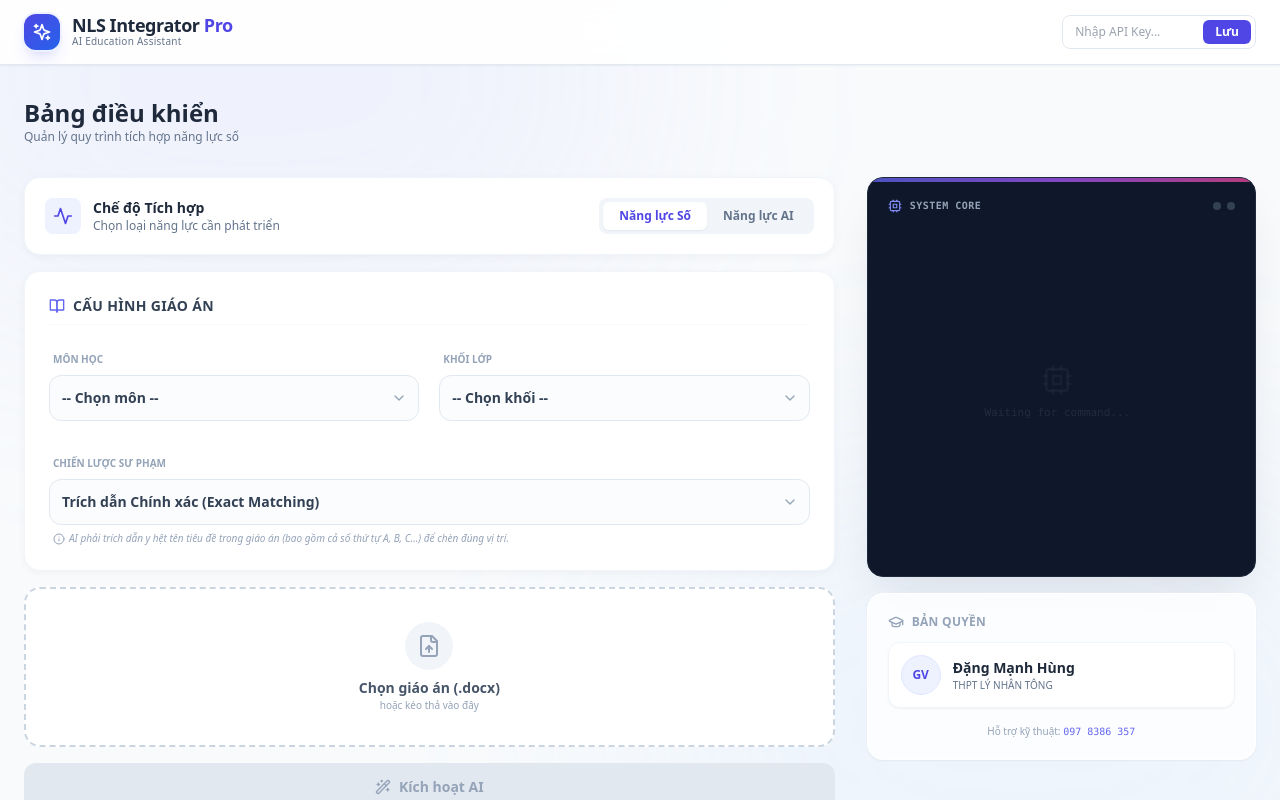
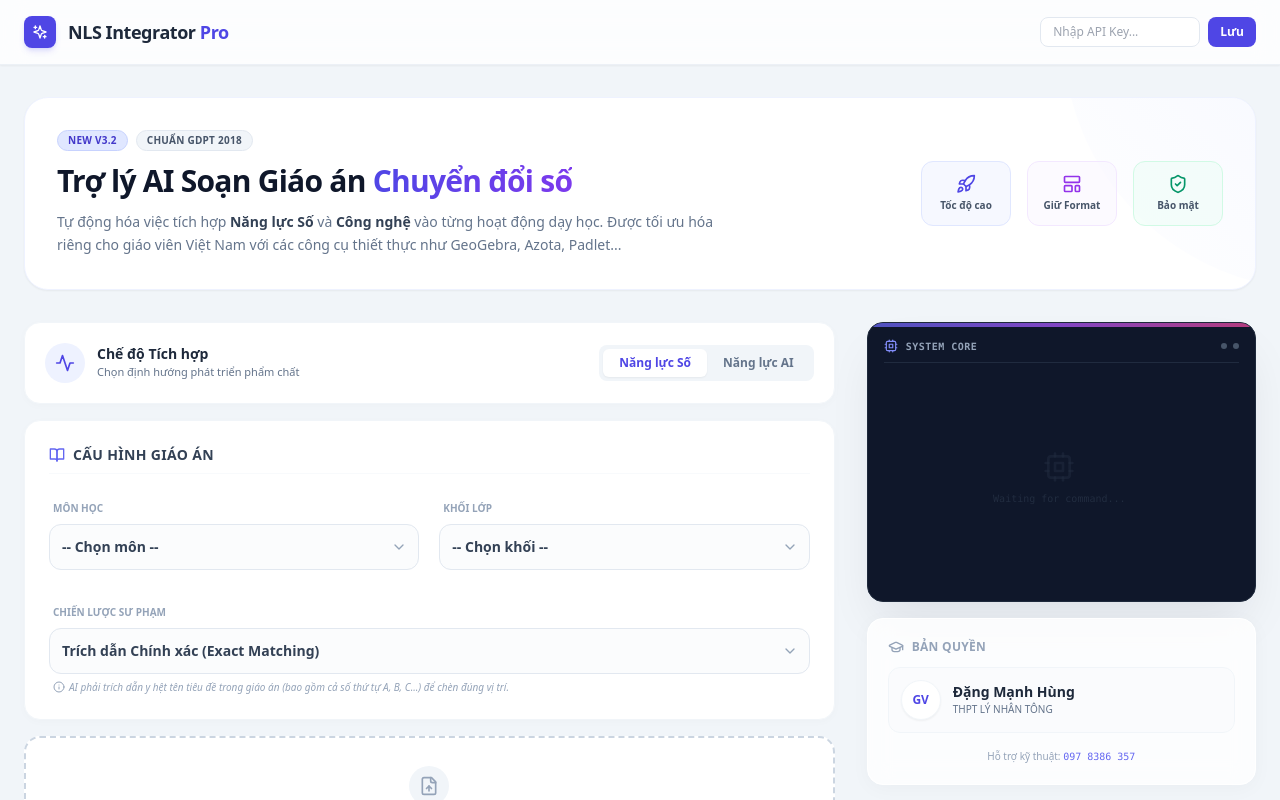
Before and after one commit to dmhungc3/nls-integrator-final-DMH, a React (Vite) app: page / in a window 1280 px wide. Shown: the top 800 px of the page. Built offline with nearby package versions, Linux system fonts and the light colour scheme.

Commit message:
Cap nhat noi dung moi

```diff
--- a/App.tsx
+++ b/App.tsx
@@ -1,8 +1,9 @@
-import React, { useState, useEffect } from 'react';
+import React, { useState, useEffect, useRef } from 'react';
 import {
   FileUp, Wand2, FileCheck, Download,
   BookOpen, GraduationCap, Sparkles, ChevronRight,
-  Activity, Cpu, Info, ShieldCheck, Key, CheckCircle2
+  Activity, Cpu, Info, ShieldCheck, Key, CheckCircle2,
+  Zap, Rocket, LayoutTemplate
 } from 'lucide-react';
 import { AppState, SubjectType, GradeType, GeneratedNLSContent } from './types';
 import { extractTextFromDocx, createIntegrationTextPrompt, PEDAGOGY_MODELS } from './utils';
@@ -13,7 +14,8 @@ import SmartEditor from './components/SmartEditor';
 type IntegrationMode = 'NLS' | 'NAI';
 
 const App: React.FC = () => {
-  const APP_VERSION = "v3.1 PRO (Sticky UI)";
+  const APP_VERSION = "v3.2 ULTIMATE";
+  const terminalRef = useRef<HTMLDivElement>(null);
 
   const [pedagogy, setPedagogy] = useState<string>('DEFAULT');
   const [state, setState] = useState<AppState>({
@@ -29,6 +31,13 @@ const App: React.FC = () => {
     const savedKey = localStorage.getItem('gemini_api_key');
     if (savedKey) { setUserApiKey(savedKey); setIsKeySaved(true); }
   }, []);
+
+  // Auto-scroll terminal to bottom
+  useEffect(() => {
+    if (terminalRef.current) {
+      terminalRef.current.scrollTop = terminalRef.current.scrollHeight;
+    }
+  }, [state.logs]);
 
   const saveKeyToLocal = () => {
     if (userApiKey.trim()) {
@@ -98,38 +107,29 @@ const App: React.FC = () => {
   };
 
   return (
-    <div className="min-h-screen bg-slate-50 font-sans text-slate-800 pb-10 overflow-x-hidden selection:bg-indigo-100 selection:text-indigo-900">
-
-      {/* Background Ambience */}
-      <div className="fixed inset-0 z-0 pointer-events-none">
-        <div className="absolute top-[-20%] left-[-10%] w-[60%] h-[60%] rounded-full bg-indigo-300/10 blur-[120px]" />
-        <div className="absolute bottom-[-20%] right-[-10%] w-[60%] h-[60%] rounded-full bg-blue-300/10 blur-[120px]" />
-      </div>
+    <div className="min-h-screen bg-[#F1F5F9] font-sans text-slate-800 pb-10 overflow-x-hidden selection:bg-indigo-100 selection:text-indigo-900">
 
       {/* HEADER */}
-      <header className="sticky top-0 z-50 bg-white/90 backdrop-blur-xl border-b border-slate-200 shadow-sm">
+      <header className="sticky top-0 z-50 bg-white/80 backdrop-blur-md border-b border-slate-200/60 shadow-sm">
           <div className="max-w-7xl mx-auto px-6 h-16 flex items-center justify-between">
               <div className="flex items-center gap-3">
-                  <div className="w-9 h-9 bg-gradient-to-br from-indigo-600 to-blue-600 rounded-xl flex items-center justify-center text-white shadow-lg shadow-indigo-500/20 ring-2 ring-indigo-50">
-                      <Sparkles className="w-5 h-5" />
+                  <div className="w-8 h-8 bg-indigo-600 rounded-lg flex items-center justify-center text-white shadow-md shadow-indigo-500/20">
+                      <Sparkles className="w-4 h-4" />
                   </div>
-                  <div>
-                      <h1 className="font-bold text-slate-800 text-lg tracking-tight leading-none">NLS Integrator <span className="text-indigo-600">Pro</span></h1>
-                      <p className="text-[10px] text-slate-500 font-medium tracking-wide">AI Education Assistant</p>
-                  </div>
+                  <h1 className="font-bold text-slate-800 text-lg tracking-tight">NLS Integrator <span className="text-indigo-600">Pro</span></h1>
               </div>
 
               <div className="flex items-center gap-3">
                   {isKeySaved ? (
-                      <div className="flex items-center gap-2 bg-emerald-50 px-3 py-1.5 rounded-full border border-emerald-100 shadow-sm">
-                          <CheckCircle2 className="w-3.5 h-3.5 text-emerald-500" />
-                          <span className="text-emerald-700 font-bold text-[11px]">Sẵn sàng</span>
+                      <div className="flex items-center gap-2 bg-emerald-50 px-3 py-1 rounded-full border border-emerald-100">
+                          <div className="w-2 h-2 rounded-full bg-emerald-500 animate-pulse"></div>
+                          <span className="text-emerald-700 font-bold text-[10px] uppercase">AI Ready</span>
                           <button onClick={handleEditKey} className="ml-1 text-[10px] text-slate-400 hover:text-indigo-600 underline">Đổi Key</button>
                       </div>
                   ) : (
-                      <div className="flex gap-2 bg-white p-1 rounded-lg border border-slate-200">
-                        <input type="password" value={userApiKey} onChange={(e) => setUserApiKey(e.target.value)} placeholder="Nhập API Key..." className="text-xs px-2 outline-none w-32 bg-transparent" />
-                        <button onClick={saveKeyToLocal} className="px-3 py-1 bg-indigo-600 text-white rounded-md text-xs font-bold hover:bg-indigo-700">Lưu</button>
+                      <div className="flex gap-2">
+                        <input type="password" value={userApiKey} onChange={(e) => setUserApiKey(e.target.value)} placeholder="Nhập API Key..." className="text-xs px-3 py-1.5 rounded-lg border border-slate-200 outline-none w-40 focus:border-indigo-500 transition-colors" />
+                        <button onClick={saveKeyToLocal} className="px-3 py-1.5 bg-indigo-600 text-white rounded-lg text-xs font-bold hover:bg-indigo-700 transition-colors">Lưu</button>
                       </div>
                   )}
               </div>
@@ -138,10 +138,40 @@ const App: React.FC = () => {
 
       <main className="relative z-10 max-w-7xl mx-auto px-6 py-8">
 
-        {/* HERO */}
-        <div className="mb-8">
-            <h2 className="text-2xl font-bold text-slate-800">Bảng điều khiển</h2>
-            <p className="text-slate-500 text-xs">Quản lý quy trình tích hợp năng lực số</p>
+        {/* HERO SECTION (MỚI - GIỚI THIỆU PHẦN MỀM) */}
+        <div className="bg-white rounded-3xl p-8 mb-8 shadow-sm border border-indigo-50 relative overflow-hidden animate-fade-in-up">
+            <div className="absolute top-0 right-0 w-64 h-64 bg-gradient-to-bl from-indigo-50/50 to-transparent rounded-bl-full -mr-16 -mt-16 pointer-events-none" />
+
+            <div className="relative z-10 flex flex-col md:flex-row items-start md:items-center justify-between gap-6">
+                <div className="max-w-2xl">
+                    <div className="flex items-center gap-2 mb-3">
+                        <span className="px-2.5 py-0.5 rounded-full bg-indigo-100 text-indigo-700 text-[10px] font-bold uppercase tracking-wide border border-indigo-200">New v3.2</span>
+                        <span className="px-2.5 py-0.5 rounded-full bg-slate-100 text-slate-600 text-[10px] font-bold uppercase tracking-wide border border-slate-200">Chuẩn GDPT 2018</span>
+                    </div>
+                    <h2 className="text-3xl font-extrabold text-slate-900 mb-3 tracking-tight">
+                        Trợ lý AI Soạn Giáo án <span className="text-transparent bg-clip-text bg-gradient-to-r from-indigo-600 to-violet-600">Chuyển đổi số</span>
+                    </h2>
+                    <p className="text-slate-500 text-sm leading-relaxed">
+                        Tự động hóa việc tích hợp <span className="font-semibold text-slate-700">Năng lực Số</span> và <span className="font-semibold text-slate-700">Công nghệ</span> vào từng hoạt động dạy học.
+                        Được tối ưu hóa riêng cho giáo viên Việt Nam với các công cụ thiết thực như GeoGebra, Azota, Padlet...
+                    </p>
+                </div>
+
+                <div className="flex gap-4 shrink-0">
+                    <div className="flex flex-col items-center gap-1 p-3 bg-indigo-50/50 rounded-xl border border-indigo-100 min-w-[90px]">
+                        <Rocket className="w-5 h-5 text-indigo-600" />
+                        <span className="text-[10px] font-bold text-slate-600">Tốc độ cao</span>
+                    </div>
+                    <div className="flex flex-col items-center gap-1 p-3 bg-purple-50/50 rounded-xl border border-purple-100 min-w-[90px]">
+                        <LayoutTemplate className="w-5 h-5 text-purple-600" />
+                        <span className="text-[10px] font-bold text-slate-600">Giữ Format</span>
+                    </div>
+                    <div className="flex flex-col items-center gap-1 p-3 bg-emerald-50/50 rounded-xl border border-emerald-100 min-w-[90px]">
+                        <ShieldCheck className="w-5 h-5 text-emerald-600" />
+                        <span className="text-[10px] font-bold text-slate-600">Bảo mật</span>
+                    </div>
+                </div>
+            </div>
         </div>
 
         <div className="grid grid-cols-1 lg:grid-cols-12 gap-8 items-start">
@@ -150,15 +180,15 @@ const App: React.FC = () => {
           <div className="lg:col-span-8 space-y-6">
 
             {state.step === 'upload' && (
-              <div className="grid grid-cols-1 md:grid-cols-2 gap-4 animate-fade-in-up">
+              <div className="grid grid-cols-1 md:grid-cols-2 gap-4 animate-fade-in-up" style={{animationDelay: '0.1s'}}>
 
                   {/* Card 1: Chế độ */}
-                  <div className="col-span-1 md:col-span-2 bg-white rounded-2xl p-5 shadow-[0_2px_8px_rgba(0,0,0,0.04)] border border-slate-100 flex items-center justify-between">
+                  <div className="col-span-1 md:col-span-2 bg-white rounded-2xl p-5 shadow-[0_2px_8px_rgba(0,0,0,0.02)] border border-slate-100 flex items-center justify-between">
                       <div className="flex items-center gap-3">
-                          <div className="p-2 bg-indigo-50 rounded-lg text-indigo-600"><Activity className="w-5 h-5" /></div>
+                          <div className="w-10 h-10 bg-indigo-50 rounded-full flex items-center justify-center text-indigo-600"><Activity className="w-5 h-5" /></div>
                           <div>
                               <h3 className="font-bold text-slate-800 text-sm">Chế độ Tích hợp</h3>
-                              <p className="text-xs text-slate-500">Chọn loại năng lực cần phát triển</p>
+                              <p className="text-[11px] text-slate-500">Chọn định hướng phát triển phẩm chất</p>
                           </div>
                       </div>
                       <div className="flex bg-slate-100 p-1 rounded-lg">
@@ -168,8 +198,8 @@ const App: React.FC = () => {
                   </div>
 
                   {/* Card 2: Thông tin chuyên môn */}
-                  <div className="col-span-1 md:col-span-2 bg-white rounded-2xl p-6 shadow-[0_2px_8px_rgba(0,0,0,0.04)] border border-slate-100 space-y-5">
-                      <div className="flex items-center gap-2 mb-2 border-b border-slate-50 pb-2">
+                  <div className="col-span-1 md:col-span-2 bg-white rounded-2xl p-6 shadow-[0_2px_8px_rgba(0,0,0,0.02)] border border-slate-100 space-y-5">
+                      <div className="flex items-center gap-2 mb-2 pb-2 border-b border-slate-50">
                           <BookOpen className="w-4 h-4 text-indigo-500" />
                           <span className="text-sm font-bold text-slate-700 uppercase tracking-wide">Cấu hình Giáo án</span>
                       </div>
@@ -244,17 +274,17 @@ const App: React.FC = () => {
 
                   {/* Card 3: Upload & Action */}
                   <div className="col-span-1 md:col-span-2">
-                      <label className={`relative flex flex-col items-center justify-center w-full h-40 rounded-2xl border-2 border-dashed transition-all cursor-pointer overflow-hidden group bg-white ${state.file ? 'border-indigo-500 bg-indigo-50/10' : 'border-slate-300 hover:border-indigo-400 hover:bg-indigo-50/5'}`}>
+                      <label className={`relative flex flex-col items-center justify-center w-full h-36 rounded-2xl border-2 border-dashed transition-all cursor-pointer overflow-hidden group bg-white ${state.file ? 'border-indigo-500 bg-indigo-50/10' : 'border-slate-300 hover:border-indigo-400 hover:bg-indigo-50/5'}`}>
                           <div className="flex flex-col items-center justify-center text-center z-10 transition-transform duration-300 group-hover:scale-105">
                               {state.file ? (
                                   <>
-                                    <div className="w-12 h-12 bg-indigo-100 text-indigo-600 rounded-full flex items-center justify-center mb-2 shadow-sm"><FileCheck className="w-6 h-6" /></div>
+                                    <div className="w-10 h-10 bg-indigo-100 text-indigo-600 rounded-full flex items-center justify-center mb-2 shadow-sm"><FileCheck className="w-5 h-5" /></div>
                                     <p className="font-bold text-indigo-900 text-sm">{state.file.name}</p>
-                                    <p className="text-[10px] text-indigo-500 font-medium">Sẵn sàng xử lý</p>
+                                    <p className="text-[10px] text-indigo-500">Sẵn sàng xử lý</p>
                                   </>
                               ) : (
                                   <>
-                                    <div className="w-12 h-12 bg-slate-100 text-slate-400 rounded-full flex items-center justify-center mb-2 group-hover:bg-indigo-50 group-hover:text-indigo-500 transition-colors"><FileUp className="w-6 h-6" /></div>
+                                    <div className="w-10 h-10 bg-slate-100 text-slate-400 rounded-full flex items-center justify-center mb-2 group-hover:bg-indigo-50 group-hover:text-indigo-500 transition-colors"><FileUp className="w-5 h-5" /></div>
                                     <p className="font-bold text-slate-600 text-sm">Chọn giáo án (.docx)</p>
                                     <p className="text-[10px] text-slate-400">hoặc kéo thả vào đây</p>
                                   </>
@@ -298,44 +328,55 @@ const App: React.FC = () => {
             )}
           </div>
 
-          {/* RIGHT: LIVE TERMINAL & INFO (STICKY) */}
+          {/* RIGHT: LIVE TERMINAL & INFO (STICKY & COMPACT) */}
           <div className="lg:col-span-4 space-y-4 lg:sticky lg:top-24">
-             {/* Terminal */}
-             <div className="bg-[#0f172a] rounded-2xl p-5 shadow-2xl shadow-slate-900/10 border border-slate-800 flex flex-col h-[400px] relative overflow-hidden group">
+             {/* Terminal - ĐÃ THU NHỎ & THÊM HIỆU ỨNG LOG */}
+             <div className="bg-[#0f172a] rounded-2xl p-4 shadow-2xl shadow-slate-900/10 border border-slate-800 flex flex-col h-[280px] relative overflow-hidden group">
+                {/* Gradient Top Bar */}
                 <div className="absolute top-0 left-0 w-full h-1 bg-gradient-to-r from-indigo-500 via-purple-500 to-pink-500 opacity-75"></div>
-                <div className="flex items-center justify-between mb-4">
+
+                <div className="flex items-center justify-between mb-3 pb-2 border-b border-slate-700/50">
                     <div className="flex items-center gap-2">
                        <Cpu className="w-3.5 h-3.5 text-indigo-400" />
                        <span className="text-slate-400 text-[10px] font-bold uppercase tracking-wider font-mono">System Core</span>
                     </div>
-                    <div className="flex gap-1.5"><div className="w-2 h-2 rounded-full bg-slate-700"></div><div className="w-2 h-2 rounded-full bg-slate-700"></div></div>
+                    <div className="flex gap-1.5"><div className="w-1.5 h-1.5 rounded-full bg-slate-600"></div><div className="w-1.5 h-1.5 rounded-full bg-slate-600"></div></div>
                 </div>
 
-                <div className="flex-1 overflow-y-auto custom-scrollbar space-y-3 font-mono text-[11px] leading-relaxed pr-2">
+                <div
+                  ref={terminalRef}
+                  className="flex-1 overflow-y-auto custom-scrollbar space-y-2 font-mono text-[10px] leading-relaxed pr-1 relative scroll-smooth"
+                >
                    {state.logs.length === 0 ? (
                      <div className="h-full flex flex-col items-center justify-center text-slate-700/50">
                         <Cpu className="w-8 h-8 mb-2 opacity-50" />
                         <p>Waiting for command...</p>
                      </div>
                    ) : (
-                     state.logs.map((log, i) => (
-                       <div key={i} className="flex gap-2 animate-fade-in-left">
-                         <span className="text-slate-600 shrink-0 select-none">➜</span>
-                         <span className={`${log.includes("❌") ? "text-rose-400 font-bold" : log.includes("✓") ? "text-emerald-400 font-bold" : log.includes("🚀") ? "text-amber-400 font-bold" : "text-indigo-200"}`}>
-                           {log.replace("✓ ", "").replace("🚀 ", "")}
-                         </span>
-                       </div>
-                     ))
+                     state.logs.map((log, i) => {
+                       // Logic làm mờ log cũ (Focus Mode)
+                       const isLast = i === state.logs.length - 1;
+                       const opacityClass = isLast ? 'opacity-100' : 'opacity-40';
+
+                       return (
+                         <div key={i} className={`flex gap-2 animate-fade-in-left transition-opacity duration-500 ${opacityClass}`}>
+                           <span className="text-slate-600 shrink-0 select-none">➜</span>
+                           <span className={`${log.includes("❌") ? "text-rose-400 font-bold" : log.includes("✓") ? "text-emerald-400 font-bold" : log.includes("🚀") ? "text-amber-400 font-bold" : "text-indigo-200"}`}>
+                             {log.replace("✓ ", "").replace("🚀 ", "")}
+                           </span>
+                         </div>
+                       )
+                     })
                    )}
                    {state.isProcessing && <div className="w-1.5 h-3 bg-indigo-500 animate-pulse mt-1 ml-4"></div>}
                 </div>
              </div>
 
              {/* Info Card */}
-             <div className="bg-white/80 backdrop-blur-md rounded-2xl p-5 shadow-sm border border-white flex flex-col gap-3">
+             <div className="bg-white/80 backdrop-blur-md rounded-2xl p-5 shadow-[0_4px_20px_rgba(0,0,0,0.03)] border border-white flex flex-col gap-3">
                 <h4 className="font-bold text-xs text-slate-400 uppercase tracking-wide flex items-center gap-2"><GraduationCap className="w-4 h-4" /> Bản quyền</h4>
-                <div className="flex items-center gap-3 p-3 bg-white rounded-xl border border-slate-100 shadow-sm">
-                   <div className="w-10 h-10 rounded-full bg-indigo-50 flex items-center justify-center text-indigo-600 font-bold text-xs border border-indigo-100">GV</div>
+                <div className="flex items-center gap-3 p-3 bg-slate-50/50 rounded-xl border border-slate-100">
+                   <div className="w-10 h-10 rounded-full bg-white flex items-center justify-center text-indigo-600 font-bold text-xs border border-slate-100 shadow-sm">GV</div>
                    <div>
                       <p className="text-sm font-bold text-slate-800">Đặng Mạnh Hùng</p>
                       <p className="text-[10px] text-slate-500 uppercase font-medium">THPT Lý Nhân Tông</p>
@@ -352,7 +393,7 @@ const App: React.FC = () => {
       <style>{`
         @keyframes fadeInUp { from { opacity: 0; transform: translateY(10px); } to { opacity: 1; transform: translateY(0); } }
         @keyframes fadeInLeft { from { opacity: 0; transform: translateX(-5px); } to { opacity: 1; transform: translateX(0); } }
-        .animate-fade-in-up { animation: fadeInUp 0.4s ease-out forwards; }
+        .animate-fade-in-up { animation: fadeInUp 0.5s cubic-bezier(0.2, 0.8, 0.2, 1) forwards; }
         .animate-fade-in-left { animation: fadeInLeft 0.3s ease-out forwards; }
         .custom-scrollbar::-webkit-scrollbar { width: 3px; }
         .custom-scrollbar::-webkit-scrollbar-track { background: transparent; }
```
